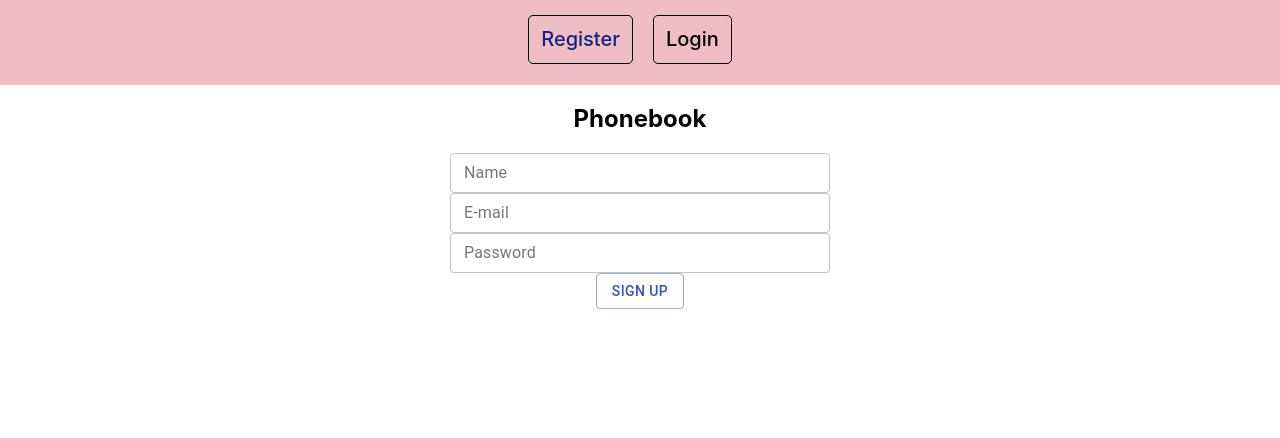
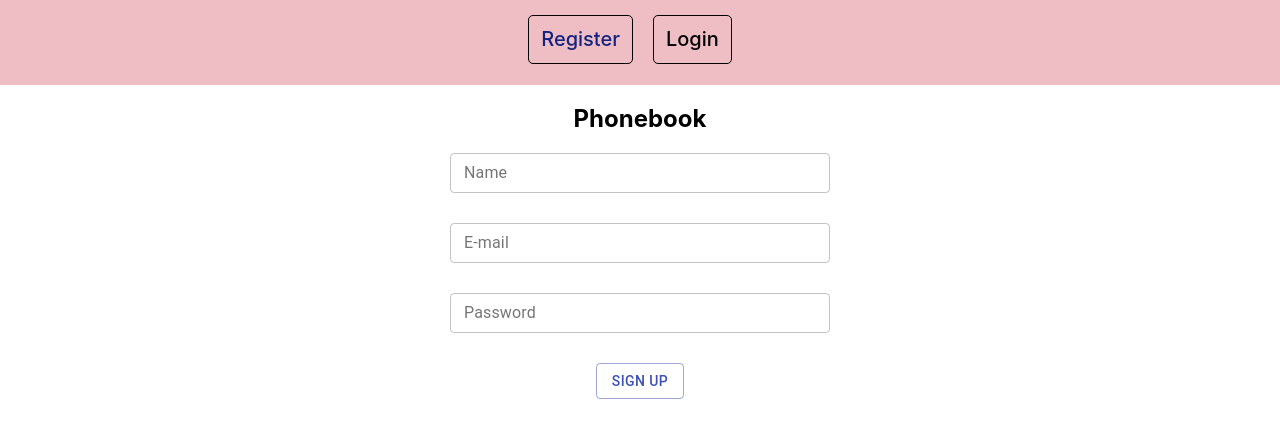
Before and after one commit to mandarinka99/goit-react-hw-08-phonebook, a React (Create React App) app: page /register in a window 1280 px wide. Shown: the top 438 px of the page. Built offline with nearby package versions, Linux system fonts and the light colour scheme.

Commit message:
add styles

```diff
--- a/src/Components/App.js
+++ b/src/Components/App.js
@@ -1,6 +1,6 @@
 import React, { useEffect, Suspense, lazy } from "react";
 import { useDispatch, useSelector } from "react-redux";
-import { Switch } from "react-router-dom";
+import { Switch, Redirect } from "react-router-dom";
 import AppBar from "./appBar/AppBar";
 import Container from "./container/Container";
 import authOperations from "../redux/auth/auth-operations";
@@ -42,6 +42,7 @@ const App = () => {
             <PrivateRoute path="/contacts" redirectTo="/login">
               <ContactsPage />
             </PrivateRoute>
+            <Redirect to="/register" />
           </Suspense>
         </Switch>
       </>
--- a/src/pages/Pages.module.css
+++ b/src/pages/Pages.module.css
@@ -17,7 +17,7 @@
 
 .formInp {
   width: 380px;
-  margin-bottom: 30px;
+  margin-bottom: 30px !important;
 }
 
 .contactsPage {
```
Also changed, not shown: 2 other files (tests, documents, lock files or other folders).
